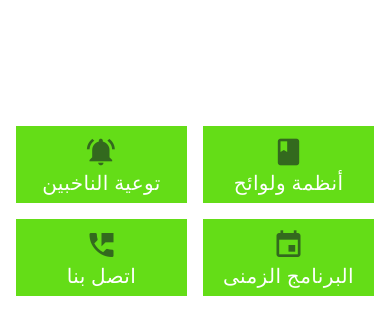
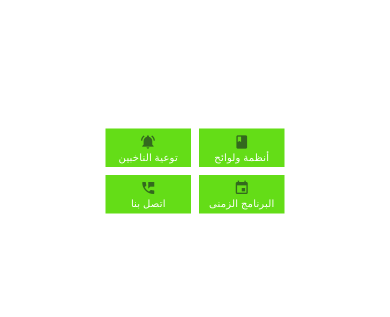
Before and after one commit to EslamEl-Meniawy/Nabd, a plain HTML site: page index.html in a window 390 px wide. Shown: the part 291-608 px from the top of the page. Drawn offline with Linux system fonts and the light colour scheme; some packages are replaced by stand-ins of ours.

Commit message:
Update main.css

```diff
--- a/css/main.css
+++ b/css/main.css
@@ -17,6 +17,10 @@ body {
 	-webkit-touch-callout: none;
 	-webkit-text-size-adjust: none;
 	-webkit-user-select: none;
+	-webkit-transform: scale(0.5, 0.5);
+	-moz-transform: scale(0.5, 0.5);
+	-ms-transform: scale(0.5, 0.5);
+	transform: scale(0.5, 0.5);
 }
 .rtl {
 	direction: rtl;
```
